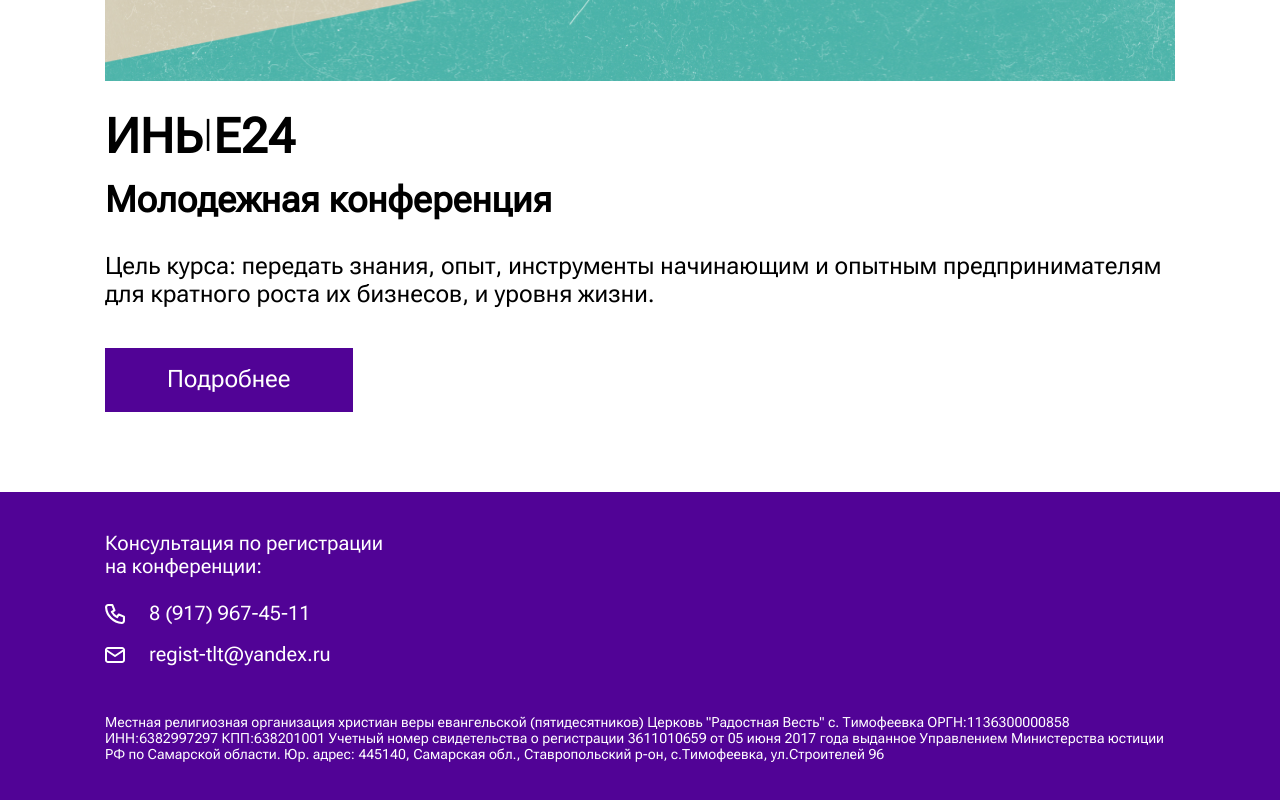
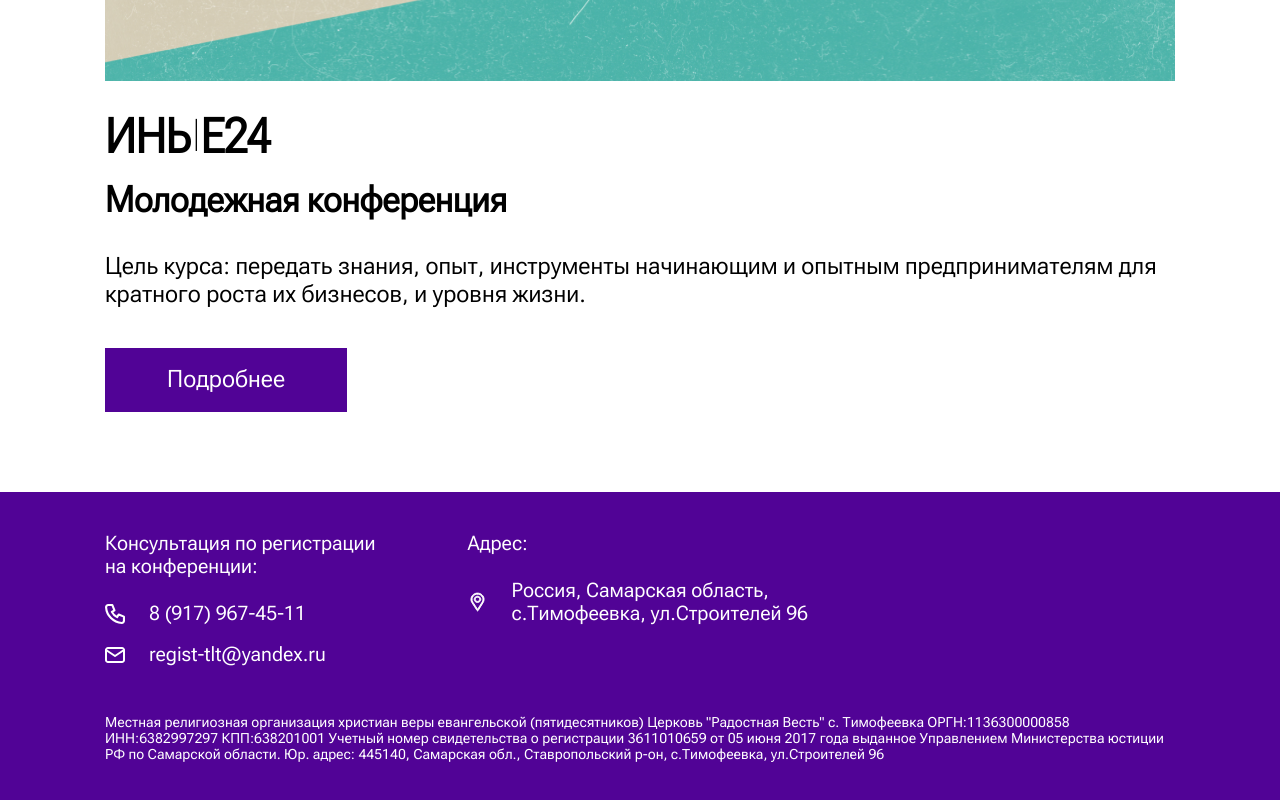
Before and after one commit to Sudzuya/others, a plain HTML site: page index.html in a window 1280 px wide. Shown: the part 3298-4098 px from the top of the page. Drawn offline with Linux system fonts and the light colour scheme; files whose address does not match are found by name.

Commit message:
1) Замена шрифта 2) Добавлен адресс в footer и написаны стили к нему и блоку footer

```diff
--- a/index.html
+++ b/index.html
@@ -185,6 +185,8 @@
     <footer id="contacts" class="footer">
         <div class="footer__container">
             <div class="footer__content">
+                <div class="footer__info">
+                    <div class="footer__info-item">
                         <p class="footer__text">
                             Консультация по регистрации <br> на конференции:
                         </p>
@@ -196,6 +198,21 @@
                                 regist-tlt@yandex.ru
                             </a>
                         </address>
+                    </div>
+                    <div class="footer__info-item">
+                        <p class="footer__text">
+                            Адрес:
+                        </p>
+                        <address class="footer__contacts">
+                            <a href="mailto:regist-tlt@yandex.ru" class="footer__contact-link footer__contact-link--address">
+                                Россия,  Самарская область, <br>
+                                с.Тимофеевка, ул.Строителей 96
+                            </a>
+                        </address>
+                    </div>
+
+                </div>
+
                 <div class="footer__copiryght">
                     <small>
                         Местная религиозная организация христиан веры евангельской (пятидесятников) Церковь "Радостная Весть" с. Тимофеевка ОРГН:1136300000858 ИНН:6382997297 КПП:638201001 Учетный номер свидетельства о регистрации 3611010659 от 05 июня 2017 года выданное Управлением Министерства юстиции РФ по Самарской области. Юр. адрес: 445140, Самарская обл., Ставропольский р-он, с.Тимофеевка, ул.Строителей 96
--- a/style/style.css
+++ b/style/style.css
@@ -629,6 +629,13 @@ input[type=checkbox]:checked + label::before {
     color: var(--white);
 }
 
+.footer__info {
+    display: flex;
+    gap: clamp(1.5rem, -13.0714rem + 30.3571vw, 5.75rem);
+    flex-wrap: wrap;
+    margin-bottom: clamp(2.5rem, 2.2152rem + 1.2658vw, 3rem);
+}
+
 .footer__text {
     font-size: var(--small-fz);
     margin-bottom: clamp(1.25rem, 1.1076rem + 0.6329vw, 1.5rem);
@@ -639,7 +646,6 @@ input[type=checkbox]:checked + label::before {
     display: flex;
     flex-direction: column;
     gap: clamp(0.75rem, 0.5364rem + 0.9494vw, 1.125rem);
-    margin-bottom: clamp(2.5rem, 2.2152rem + 1.2658vw, 3rem);
 }
 
 .footer__contact-link {
@@ -663,6 +669,9 @@ input[type=checkbox]:checked + label::before {
 .footer__contact-link--mail::before {
     background-image: url('../img/icon/02.svg');
 }
+.footer__contact-link--address::before {
+    background-image: url('../img/icon/04.svg');
+}
 
 
 .footer__copiryght {
```
Also changed, not shown: event.html (+28 -1 lines), fonts/RobotoFlex-Regular.woff, fonts/RobotoFlex-Regular.woff2, img/icon/04.svg (added). Lines whose indentation alone changed are shown as unchanged.
